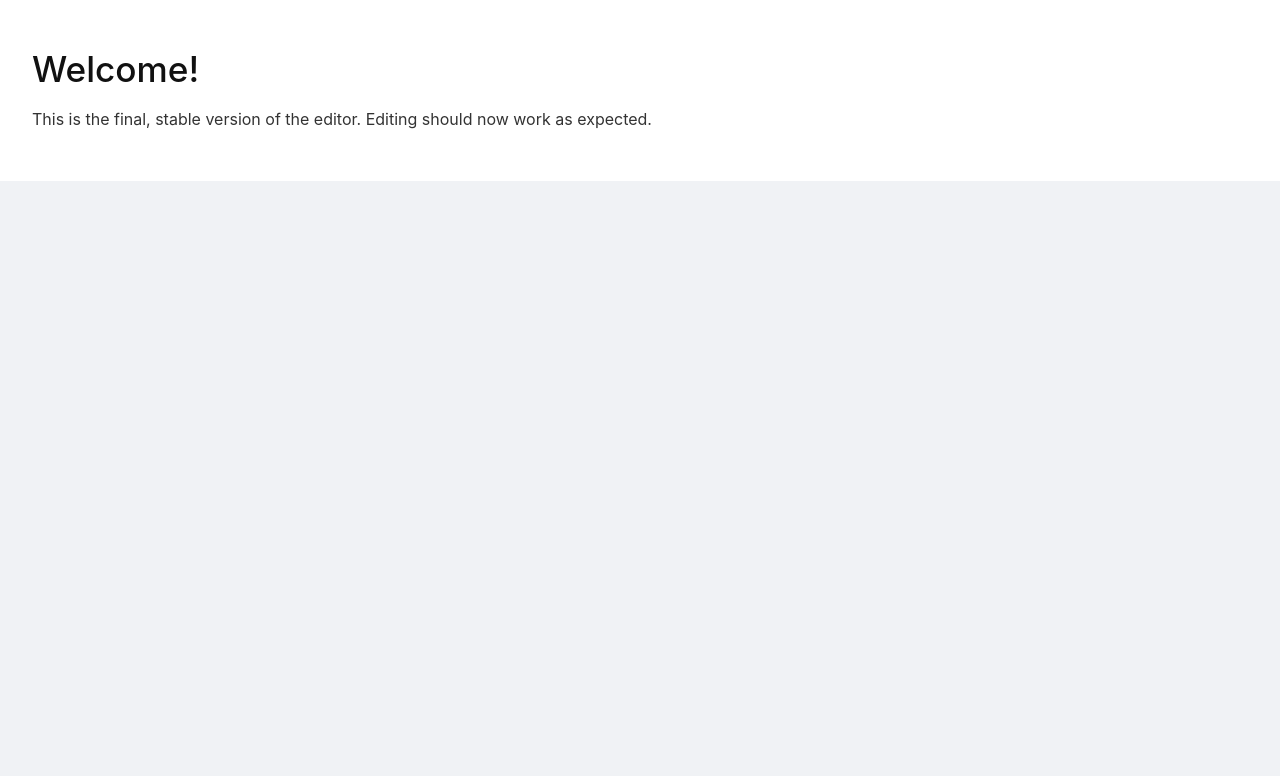
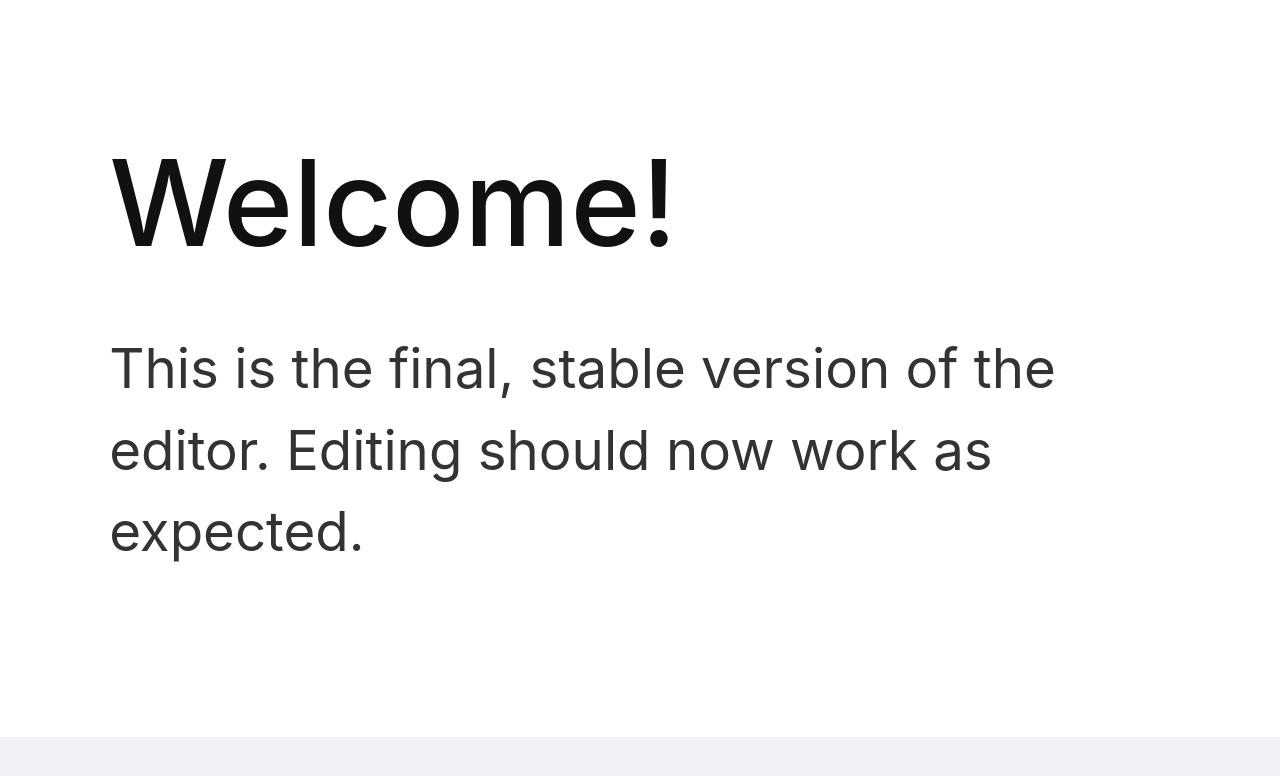
Before and after one commit to brahmachen/markdown-h5-editor, a React (Vite) app: page /preview in a window 1280 px wide. Shown: the top 776 px of the page. Built offline with nearby package versions, Linux system fonts and the light colour scheme.

Commit message:
feat: 添加样式转换功能，将 px 单位转换为 vw，并更新样式定义

```diff
--- a/src/Preview.tsx
+++ b/src/Preview.tsx
@@ -3,6 +3,7 @@ import ReactMarkdown from 'react-markdown';
 import remarkGfm from 'remark-gfm';
 import rehypeRaw from 'rehype-raw';
 import { useStyleStore } from './styleStore';
+import { convertStyleObject } from './utils/styleConverter';
 import type { StyleableElement, AppStyles } from './styleStore';
 
 // This hook encapsulates the communication logic for the preview iframe
@@ -125,7 +126,14 @@ const Preview = () => {
   // Create a <style> tag content from the styles state
   const generatedCss = useMemo(() => {
     if (!styles) return '';
-    return Object.entries(styles)
+
+    // Convert all px values in the styles object to vw units before generating the CSS string.
+    const convertedStyles = Object.entries(styles).reduce((acc, [key, styleObject]) => {
+      acc[key as StyleableElement] = convertStyleObject(styleObject);
+      return acc;
+    }, {} as AppStyles);
+
+    return Object.entries(convertedStyles)
       .map(([key, styleObject]) => {
         const selector =
           key === 'global' ? '.markdown-wrapper' :
@@ -140,6 +148,7 @@ const Preview = () => {
       })
       .join('\n');
   }, [styles]);
+
 
   return (
     <>
--- a/src/styleStore.ts
+++ b/src/styleStore.ts
@@ -40,39 +40,38 @@ export const useStyleStore = create<StyleState>((set) => ({
     },
     global: {
       backgroundColor: '#ffffff',
-      padding: '2em'
+      padding: '32px'
     },
-    h1: { fontSize: '2.2em', color: '#111111', marginTop: '0.5em' },
-    h2: { fontSize: '1.8em', color: '#222222', marginTop: '0.5em' },
-    h3: { fontSize: '1.5em', color: '#333333', marginTop: '0.5em' },
-    p: { fontSize: '1em', lineHeight: 1.7, color: '#333333' },
+    h1: { fontSize: '35px', color: '#111111', marginTop: '8px' },
+    h2: { fontSize: '29px', color: '#222222', marginTop: '8px' },
+    h3: { fontSize: '24px', color: '#333333', marginTop: '8px' },
+    p: { fontSize: '16px', color: '#333333' },
     a: { color: '#007bff', textDecoration: 'underline' },
     blockquote: {
       borderLeft: '4px solid #dddddd',
-      paddingLeft: '1em',
+      paddingLeft: '16px',
       color: '#777777',
-      margin: '1em 0'
+      margin: '16px 0'
     },
     code: {
       backgroundColor: '#f0f0f0',
       color: '#c7254e',
-      padding: '0.2em 0.4em',
+      padding: '3px 6px',
       borderRadius: '3px'
     },
     pre: {
       backgroundColor: '#f5f5f5',
-      padding: '1em',
+      padding: '16px',
       borderRadius: '5px'
     },
     strong: {
       color: '#000000'
     },
     ol: {
-      paddingLeft: '2em',
+      paddingLeft: '32px',
     },
     li: {
-      lineHeight: 1.6,
-      marginBottom: '0.4em',
+      marginBottom: '6px',
     }
   },
   markdown: '# Welcome!\n\nThis is the final, stable version of the editor. Editing should now work as expected.',
--- /dev/null
+++ b/src/utils/styleConverter.ts
@@ -0,0 +1,75 @@
+import React from 'react';
+
+// 定义一个集合，包含不应从 px 转换为 vw 的 CSS 属性。
+// 例如，边框宽度为1px时，如果转换为vw，在小屏幕上可能变得几乎看不见。
+// 用户可以根据需求调整这个列表。
+const nonConvertibleProperties: Set<keyof React.CSSProperties> = new Set([
+  'border',
+  'borderWidth',
+  'borderTopWidth',
+  'borderRightWidth',
+  'borderBottomWidth',
+  'borderLeftWidth',
+  'outline',
+  'outlineWidth',
+]);
+
+/**
+ * 将像素值（数字或字符串）转换为 vw 字符串。
+ * @param value 像素值 (例如, 16, '16px').
+ * @param designWidth 用于计算的基准设计稿宽度。
+ * @returns 以 vw 为单位的值的字符串 (例如, '4.2700vw').
+ */
+const pxToVw = (value: number | string, designWidth: number = 375): string => {
+  const px = typeof value === 'string' ? parseFloat(value) : value;
+  if (isNaN(px)) {
+    // 如果解析失败（例如值为 'auto'），返回原始值
+    return String(value);
+  }
+  if (px === 0) {
+    return '0';
+  }
+  const vw = (px / designWidth) * 100;
+  // 保留4位小数以提高精度
+  return `${vw.toFixed(4)}vw`;
+};
+
+/**
+ * 遍历一个 React.CSSProperties 对象，并将所有像素值转换为 vw 单位，
+ * 但会跳过在 nonConvertibleProperties 列表中的属性。
+ * @param style 要转换的样式对象。
+ * @param designWidth 基准设计稿宽度。
+ * @returns 一个新的、将 px 值转换为 vw 的样式对象。
+ */
+export const convertStyleObject = (
+  style: React.CSSProperties,
+  designWidth: number = 375
+): React.CSSProperties => {
+  const newStyle: React.CSSProperties = {};
+
+  for (const key in style) {
+    const typedKey = key as keyof React.CSSProperties;
+    const value = style[typedKey];
+
+    // 如果属性在豁免列表中，则保留原始值
+    if (nonConvertibleProperties.has(typedKey)) {
+      newStyle[typedKey] = value;
+      continue;
+    }
+
+    // 如果值是数字且不为0，则转换
+    if (typeof value === 'number' && value !== 0) {
+      newStyle[typedKey] = pxToVw(value, designWidth);
+    }
+    // 如果值是字符串且以 'px' 结尾，则转换
+    else if (typeof value === 'string' && value.toLowerCase().endsWith('px')) {
+      newStyle[typedKey] = pxToVw(value, designWidth);
+    }
+    // 否则，保留原始值 (例如, '#fff', 'bold', '10%')
+    else {
+      newStyle[typedKey] = value;
+    }
+  }
+
+  return newStyle;
+};
```
